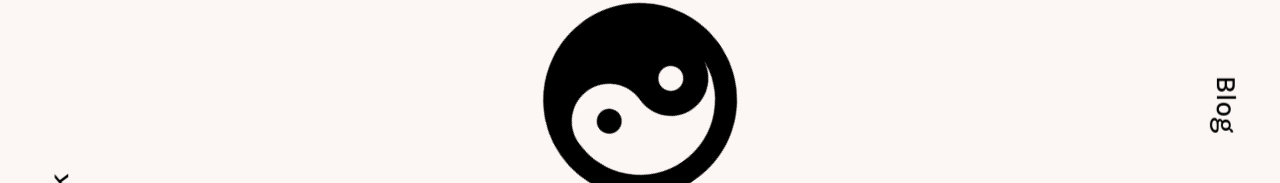
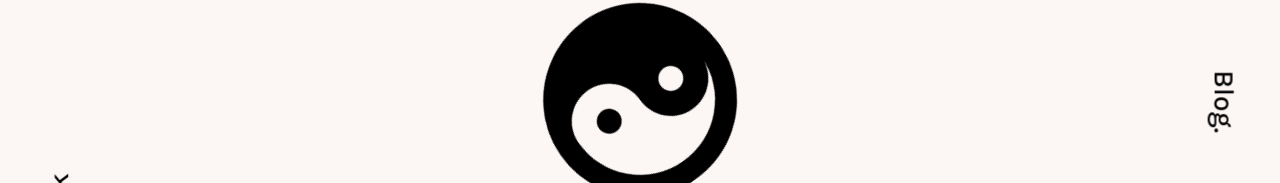
Before and after one commit to ramziddinolimov/React-Portfolio, a React (Create React App) app: page / in a window 1280 px wide. Shown: the part 283-466 px from the top of the page. Built offline with nearby package versions, Linux system fonts and the light colour scheme.

Commit message:
whiletap continued

```diff
--- a/package.json
+++ b/package.json
@@ -8,6 +8,7 @@
     "@testing-library/user-event": "^12.8.3",
     "chokidar": "^3.5.3",
     "framer-motion": "^4.1.17",
+    "motion": "^10.7.0",
     "normalize.css": "^8.0.1",
     "react": "^17.0.2",
     "react-dom": "^17.0.2",
--- a/src/components/Main.js
+++ b/src/components/Main.js
@@ -1,3 +1,4 @@
+import { motion } from 'framer-motion'
 import React, { useState } from 'react'
 import { NavLink } from 'react-router-dom'
 import styled, { keyframes } from 'styled-components'
@@ -144,34 +145,48 @@ const Main = () => {
           </Center>
 
           <Contact target="_blank" to={{pathname:"mailto:ramizmafiya@gmail.com"}}>
-            <h3>
+            <motion.h2
+              whileHover={{scale: 1.1}}
+              whileFocus={{scale: 0.9}}
+            >
               Say hi...
-            </h3>
+            </motion.h2>
           </Contact>
 
           <BLOG to="/blog">
-              <h3>
-                Blog
-              </h3>
+              <motion.h2
+                whileHover={{scale: 1.1}}
+                whileTap={{scale: 0.9}}>
+                Blog.
+              </motion.h2>
           </BLOG>
 
           <WORK to="/work" click={click}>
-              <h3>
+              <motion.h2
+                whileHover={{scale: 1.1}}
+                whileTap={{scale: 0.9}}
+              >
                 Work
-              </h3>
+              </motion.h2>
           </WORK>
 
           <BottomBar>
             <ABOUT to="/about" click={click}>
-              <h3>
+              <motion.h2
+                whileHover={{scale: 1.1}}
+                whileTap={{scale: 0.9}}
+              >
                 About.
-              </h3>
+              </motion.h2>
             </ABOUT>
 
             <SKILLS to="/skills">
-              <h3>
+              <motion.h2
+                whileHover={{scale: 1.1}}
+                whileTap={{scale: 0.9}}
+              >
                 My Skills.
-              </h3>
+              </motion.h2>
             </SKILLS>
           </BottomBar>
         </Container>
```
Also changed, not shown: 1 other file (tests, documents, lock files or other folders).
